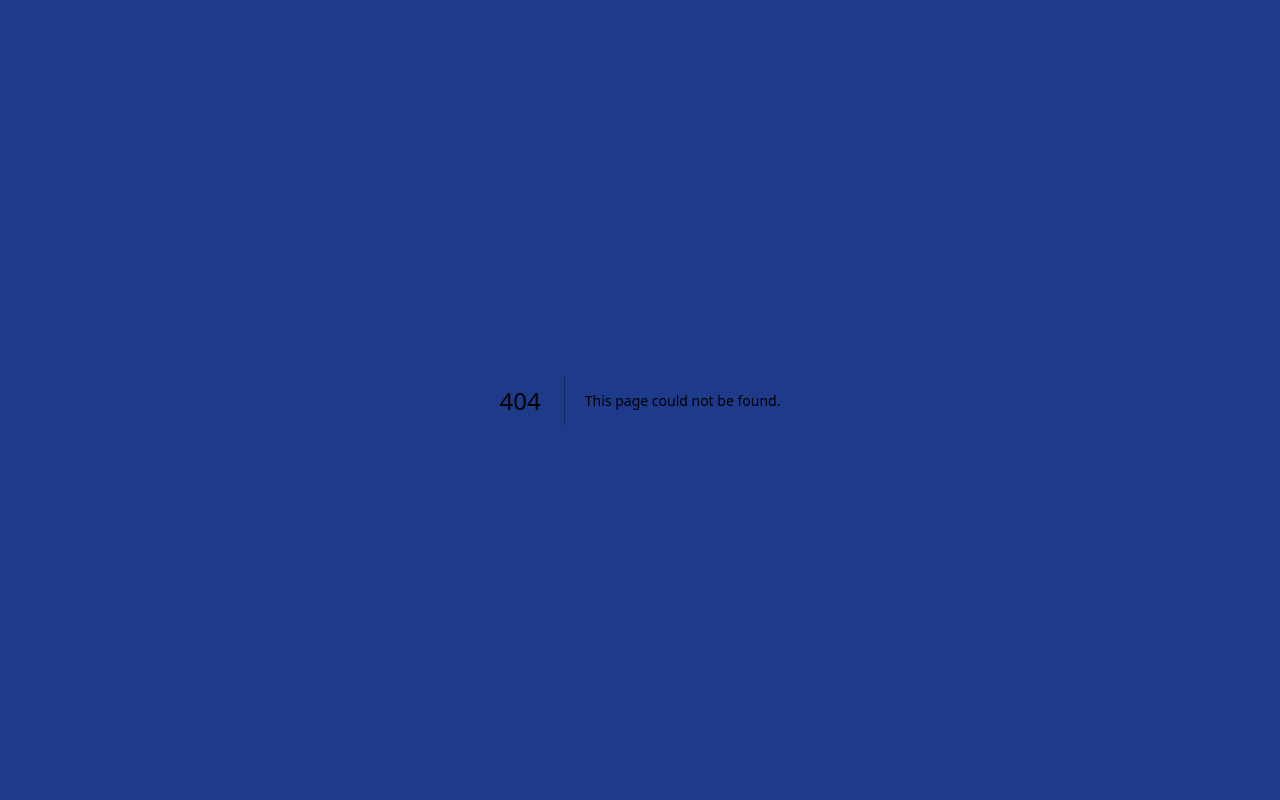
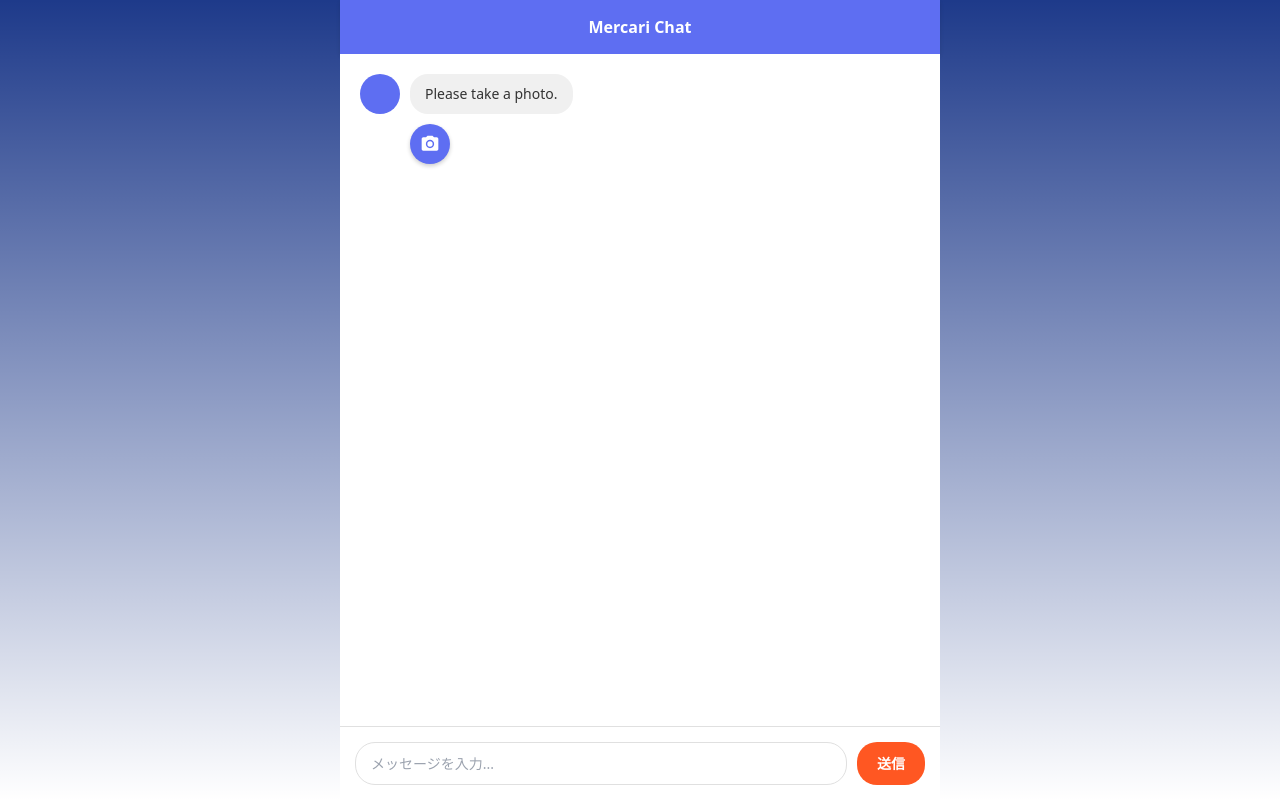
Before and after one commit to mashumashupan/mercari-memory, a Next.js app in the folder frontend/: page /chat in a window 1280 px wide. Before the commit this address had no page. Built offline with nearby package versions, Linux system fonts and the light colour scheme.

Commit message:
update chatbot

```diff
--- a/frontend/package.json
+++ b/frontend/package.json
@@ -12,7 +12,8 @@
     "@tailwindcss/aspect-ratio": "^0.4.2",
     "next": "14.2.5",
     "react": "^18",
-    "react-dom": "^18"
+    "react-dom": "^18",
+    "react-webcam": "^7.2.0"
   },
   "devDependencies": {
     "@types/node": "^20",
--- /dev/null
+++ b/frontend/src/app/chat/Chat.module.css
@@ -0,0 +1,125 @@
+.chatContainer {
+    display: flex;
+    flex-direction: column;
+    height: 100vh;
+    max-width: 600px;
+    margin: 0 auto;
+    background-color: #f5f5f5;
+}
+
+.chatHeader {
+    background-color: #5e6ef2;
+    color: white;
+    padding: 15px;
+    font-weight: bold;
+    text-align: center;
+    box-shadow: 0 2px 4px rgba(0,0,0,0.1);
+}
+
+.chatMessages {
+    flex: 1;
+    overflow-y: auto;
+    padding: 20px;
+    background-color: #ffffff;
+}
+
+.chatMessage {
+    display: flex;
+    margin-bottom: 20px;
+}
+
+.chatStart {
+    justify-content: flex-start;
+}
+
+.chatEnd {
+    justify-content: flex-end;
+}
+
+.botMessageContainer {
+    display: flex;
+    align-items: flex-start;
+}
+
+.userMessageContainer {
+    display: flex;
+    justify-content: flex-end;
+}
+
+.chatIcon {
+    width: 40px;
+    height: 40px;
+    border-radius: 50%;
+    background-color: #5e6ef2;
+    margin-right: 10px;
+    flex-shrink: 0;
+}
+
+.messageContent {
+    display: flex;
+    flex-direction: column;
+}
+
+.chatBubble {
+    max-width: 300px;
+    padding: 10px 15px;
+    border-radius: 18px;
+    font-size: 14px;
+    line-height: 1.4;
+}
+
+.chatStart .chatBubble {
+    background-color: #f0f0f0;
+    color: #333333;
+}
+
+.chatEnd .chatBubble {
+    background-color: #5e6ef2;
+    color: white;
+}
+
+.cameraIcon {
+    margin-top: 10px;
+    cursor: pointer;
+    background-color: #5e6ef2;
+    border-radius: 50%;
+    width: 40px;
+    height: 40px;
+    display: flex;
+    justify-content: center;
+    align-items: center;
+    box-shadow: 0 2px 4px rgba(0,0,0,0.2);
+}
+
+.cameraIcon svg {
+    width: 20px;
+    height: 20px;
+    fill: white;
+}
+
+.chatInput {
+    display: flex;
+    padding: 15px;
+    background-color: #ffffff;
+    border-top: 1px solid #e0e0e0;
+}
+
+.chatInput input {
+    flex: 1;
+    padding: 10px 15px;
+    border: 1px solid #e0e0e0;
+    border-radius: 20px;
+    margin-right: 10px;
+    font-size: 14px;
+}
+
+.chatInput button {
+    padding: 10px 20px;
+    background-color: #ff5722;
+    color: white;
+    border: none;
+    border-radius: 20px;
+    cursor: pointer;
+    font-size: 14px;
+    font-weight: bold;
+}
--- /dev/null
+++ b/frontend/src/app/chat/page.tsx
@@ -0,0 +1,87 @@
+"use client";
+
+import { useState } from 'react';
+import Link from 'next/link';
+import styles from './Chat.module.css';
+
+interface Message {
+  id: number;
+  text: string;
+  sender: 'user' | 'bot';
+}
+
+export default function ChatPage() {
+  const [messages, setMessages] = useState<Message[]>([
+    { id: 1, text: "Please take a photo.", sender: "bot" },
+  ]);
+  const [inputText, setInputText] = useState('');
+
+  const handleSendMessage = () => {
+    if (inputText.trim() !== '') {
+      const newMessage: Message = { id: messages.length + 1, text: inputText, sender: 'user' };
+      setMessages(prevMessages => [...prevMessages, newMessage]);
+      setInputText('');
+
+      // Simulate a bot response
+      setTimeout(() => {
+        const botResponse: Message = { id: messages.length + 2, text: "Thank you for your message. How else can I assist you?", sender: 'bot' };
+        setMessages(prevMessages => [...prevMessages, botResponse]);
+      }, 1000);
+    }
+  };
+
+  const handleInputKeyPress = (e: React.KeyboardEvent<HTMLInputElement>) => {
+    if (e.key === 'Enter') {
+      handleSendMessage();
+    }
+  };
+
+  return (
+    <div className={styles.chatContainer}>
+      <div className={styles.chatHeader}>
+        Mercari Chat
+      </div>
+      <div className={styles.chatMessages} id="chatMessages">
+        {messages.map((message) => (
+          <div
+            key={message.id}
+            className={`${styles.chatMessage} ${message.sender === 'user' ? styles.chatEnd : styles.chatStart}`}
+          >
+            {message.sender === 'bot' ? (
+              <div className={styles.botMessageContainer}>
+                <div className={styles.chatIcon}></div>
+                <div className={styles.messageContent}>
+                  <div className={styles.chatBubble}>{message.text}</div>
+                  {message.text === "Please take a photo." && (
+                    <Link href="/photo">
+                      <div className={styles.cameraIcon}>
+                        <svg xmlns="http://www.w3.org/2000/svg" viewBox="0 0 24 24">
+                          <path d="M12 15.2a3.2 3.2 0 1 0 0-6.4 3.2 3.2 0 0 0 0 6.4z"/>
+                          <path d="M9 2L7.17 4H4c-1.1 0-2 .9-2 2v12c0 1.1.9 2 2 2h16c1.1 0 2-.9 2-2V6c0-1.1-.9-2-2-2h-3.17L15 2H9zm3 15c-2.76 0-5-2.24-5-5s2.24-5 5-5 5 2.24 5 5-2.24 5-5 5z"/>
+                        </svg>
+                      </div>
+                    </Link>
+                  )}
+                </div>
+              </div>
+            ) : (
+              <div className={styles.userMessageContainer}>
+                <div className={styles.chatBubble}>{message.text}</div>
+              </div>
+            )}
+          </div>
+        ))}
+      </div>
+      <div className={styles.chatInput}>
+        <input
+          type="text"
+          value={inputText}
+          onChange={(e) => setInputText(e.target.value)}
+          onKeyPress={handleInputKeyPress}
+          placeholder="メッセージを入力..."
+        />
+        <button onClick={handleSendMessage}>送信</button>
+      </div>
+    </div>
+  );
+}
--- a/frontend/src/app/page.tsx
+++ b/frontend/src/app/page.tsx
@@ -1,5 +1,8 @@
+"use client";
+
 import Header from '../components/Header'
 import ProductGrid from '../components/ProductGrid'
+import ChatIcon from '../components/ChatIcon';
 
 export default function Home() {
   const topsProducts = [
@@ -27,6 +30,16 @@
         <ProductGrid title="Tops & t-shirts" products={topsProducts} />
         <ProductGrid title="Athletic apparel" products={athleticProducts} />
       </main>
+      <ChatIcon />
+      <style jsx>{`
+        div {
+          position: fixed;
+          bottom: 20px;
+          right: 20px;
+          width: 50px;
+          height: 50px;
+        }
+      `}</style>
     </>
   )
 }
--- /dev/null
+++ b/frontend/src/app/photo/Photo.module.css
@@ -0,0 +1,68 @@
+.container {
+    display: flex;
+    flex-direction: column;
+    align-items: center;
+    justify-content: center;
+    height: 100vh;
+    background-color: black;
+}
+
+.webcam {
+    width: 100%;
+    height: auto;
+    max-width: 600px;
+    border: 2px solid white;
+    border-radius: 10px;
+}
+
+.controls {
+    display: flex;
+    justify-content: space-around;  /* ボタンを横並びに配置 */
+    width: 100%;
+    max-width: 600px;
+    margin-top: 20px;
+}
+
+.controlButton {
+    display: flex;
+    flex-direction: column;
+    align-items: center;
+    justify-content: center;
+    padding: 10px;
+    background-color: #333;
+    border-radius: 50%;
+    width: 70px;
+    height: 70px;
+    cursor: pointer;
+    border: none;
+    transition: background-color 0.3s ease;
+}
+
+.controlButton svg {
+    width: 24px;
+    height: 24px;
+    fill: white;
+}
+
+.controlButton:hover {
+    background-color: #555;
+}
+
+.controlButtonText {
+    margin-top: 8px;
+    color: white;
+    font-size: 12px;
+    text-align: center;
+}
+
+.usePhotoButton {
+    background-color: white;
+}
+
+.usePhotoButton:hover {
+    background-color: #ddd;
+}
+
+.usePhotoButton svg {
+    fill: #333;
+}
--- /dev/null
+++ b/frontend/src/app/photo/page.tsx
@@ -0,0 +1,36 @@
+"use client";
+
+import React, { useRef, useCallback } from 'react';
+import Webcam from 'react-webcam';
+import { useRouter } from 'next/navigation';
+import styles from './Photo.module.css';
+
+export default function PhotoPage() {
+  const webcamRef = useRef<Webcam>(null);
+  const router = useRouter();
+
+  const capture = useCallback(() => {
+    const imageSrc = webcamRef.current?.getScreenshot();
+    if (imageSrc) {
+      // ここで画像データを保存したり、別のページに渡したりできます
+      console.log(imageSrc);
+      // 必要に応じて画像データを次のページに渡す
+      router.push('/result'); // 結果ページへ遷移（ページが存在する場合）
+    }
+  }, [webcamRef, router]);
+
+  return (
+    <div className={styles.container}>
+      <Webcam
+        audio={false}
+        ref={webcamRef}
+        screenshotFormat="image/jpeg"
+        className={styles.webcam}
+      />
+      <div className={styles.controls}>
+        <button className={styles.button} onClick={() => router.back()}>Cancel</button>
+        <button className={styles.button} onClick={capture}>Use Photo</button>
+      </div>
+    </div>
+  );
+}
--- /dev/null
+++ b/frontend/src/components/ChatIcon.tsx
@@ -0,0 +1,15 @@
+import Link from 'next/link';
+import Image from 'next/image';
+
+export default function ChatIcon() {
+  return (
+    <Link href="/chat">
+      <Image
+        src="/images/chat-icon.png"
+        alt="チャットアイコン"
+        width={50}  // 画像の幅を指定
+        height={50}  // 画像の高さを指定
+      />
+    </Link>
+  );
+}
```
Also changed, not shown: frontend/public/images/chat-icon.png (added), 1 other file (tests, documents, lock files or other folders).
